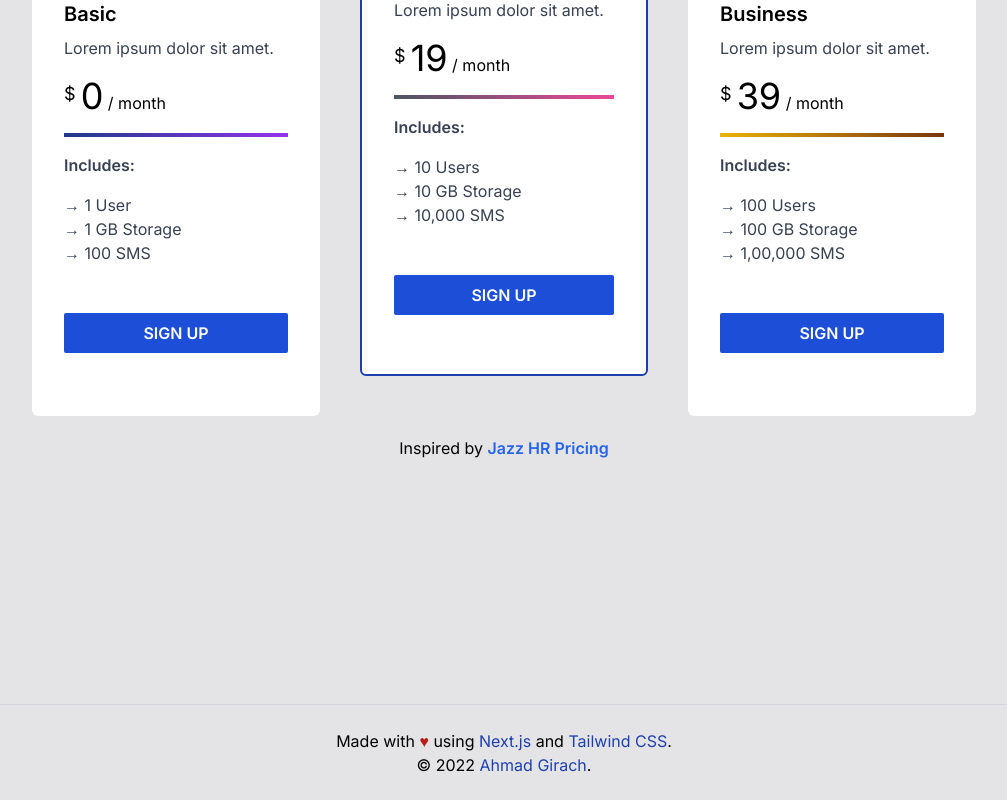
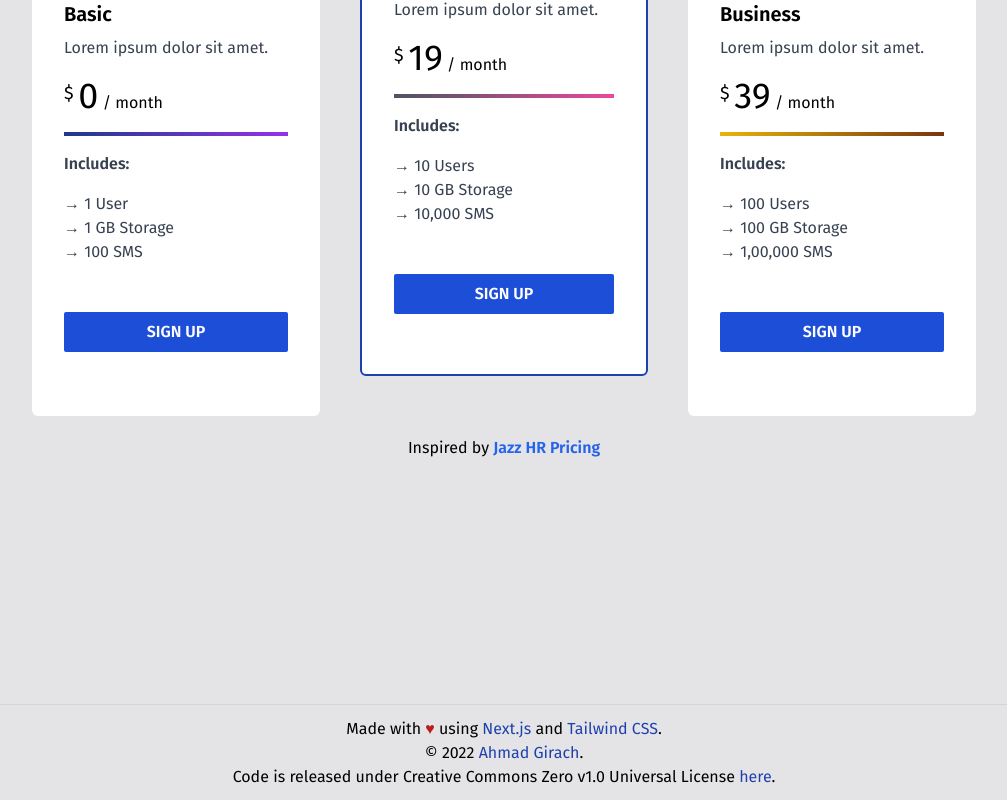
Before and after one commit to ahmadgirach/nextjs-tailwind-pricing-components, a Next.js app: page / in a window 1280 px wide. Shown: the part 168-968 px from the top of the page, without its empty margins (136-1143 px from the left). Built offline with nearby package versions, Linux system fonts and the light colour scheme.

Commit message:
[ADD/CHANGE] code license info in footer and changed fonts to Fira Sans from Inter

```diff
--- a/components/Common/Footer.tsx
+++ b/components/Common/Footer.tsx
@@ -2,7 +2,7 @@ import { AnchorTag } from "./AnchorTag"
 
 export const Footer = () => {
     return (
-        <footer className="flex flex-col items-center justify-center w-full h-24 border-t border-gray-300 mx-auto text-center text-secondary-900 font-inter">
+        <footer className="flex flex-col items-center justify-center w-full h-24 border-t border-gray-300 mx-auto text-center">
             <div>
                 Made with <span className="text-red-700">&#9829;</span> using&nbsp;
                 <AnchorTag href="https://nextjs.org" label="Next.js" /> and&nbsp;
@@ -11,6 +11,9 @@ export const Footer = () => {
             <div>
                 &copy; {new Date().getFullYear()} <AnchorTag href="https://bio.link/ahmadgirach" label="Ahmad Girach" />.
             </div>
+            <div>
+                Code is released under Creative Commons Zero v1.0 Universal License <AnchorTag href="https://github.com/ahmadgirach/nextjs-tailwind-pricing-components" label="here" />.
+            </div>
         </footer>
     )
 }
--- a/components/Common/Layout.tsx
+++ b/components/Common/Layout.tsx
@@ -8,7 +8,7 @@ type Props = {
 export const Layout = ({ children }: Props) => {
     return (
         <>
-            <div className='bg-zinc-200 font-inter'>
+            <div className='bg-zinc-200 font-primary'>
                 <Navbar />
                 <div className='flex flex-col justify-center items-center gap-4'>
                     <main className='flex-1 antialiased min-w-full min-h-screen'>
--- a/styles/globals.css
+++ b/styles/globals.css
@@ -1,4 +1,4 @@
-@import url('https://fonts.googleapis.com/css2?family=Inter:wght@400;500;600&display=swap');
+@import url('https://fonts.googleapis.com/css2?family=Fira+Sans:wght@400;500;600&display=swap');
 
 @tailwind base;
 @tailwind components;
--- a/tailwind.config.js
+++ b/tailwind.config.js
@@ -7,7 +7,7 @@ module.exports = {
   theme: {
     extend: {
       fontFamily: {
-        inter: ['Inter', 'sans-serif']
+        primary: ['Fira Sans', 'sans-serif']
       },
       colors: {
         'primary-100': '#acbff0',
```
